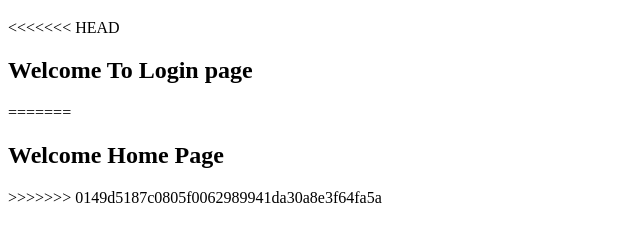
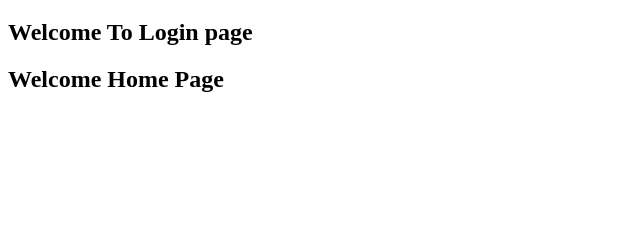
Before and after one commit to siffahim/team-project, a plain HTML site: page index.html in a window 1280 px wide. Shown: the part 87-328 px from the top of the page, without its empty margins (0-640 px from the left). Drawn offline with Linux system fonts and the light colour scheme.

Commit message:
some changes

```diff
--- a/index.html
+++ b/index.html
@@ -16,15 +16,12 @@
         <nav>Logo</nav>
     </header>
     <h1>Hello World</h1>
-<<<<<<< HEAD
 
     <!----------------
             Please Login
         ------------------>
     <h2>Welcome To Login page</h2>
-=======
     <h2>Welcome Home Page</h2>
->>>>>>> 0149d5187c0805f0062989941da30a8e3f64fa5a
 </body>
 
 </html>
```
